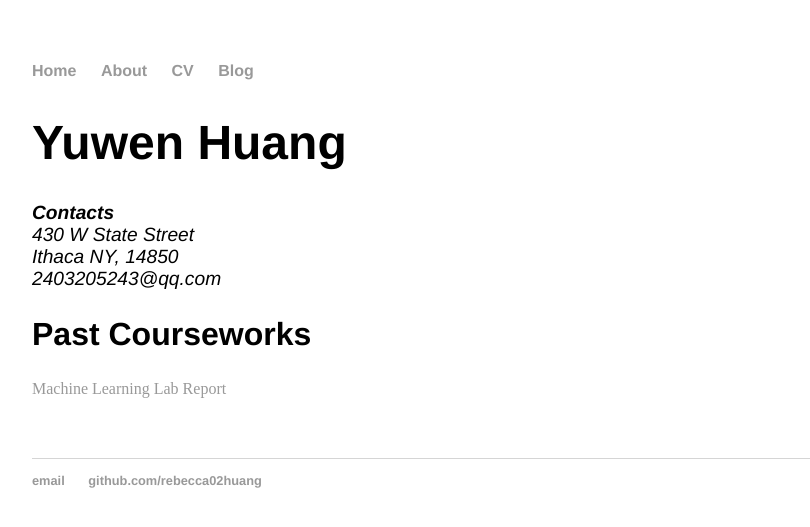
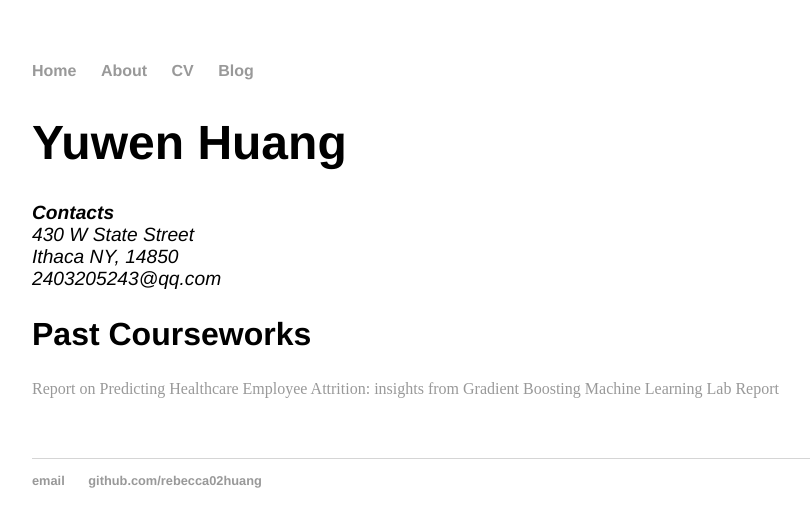
Before and after one commit to rebecca02huang/rebecca02huang.github.io, a Jekyll site: the page built from cv/index.html, in a window 1280 px wide. Shown: the top 527 px of the page, without its empty margins (160-970 px from the left). Built offline with Jekyll 4.4.1, drawn with Linux system fonts in a browser that asks for light colours.

Commit message:
Update index.html

```diff
--- a/cv/index.html
+++ b/cv/index.html
@@ -11,5 +11,6 @@ title: CV
         <span class="obfuscate">2403205243@qq.com</span>
     </address>
     <h2>Past Courseworks</h2>
+    <a href="/assets/documents/Gradient_Boosting.pdf">Report on Predicting Healthcare Employee Attrition: insights from Gradient Boosting</a>
     <a href="/assets/documents/Lab_Report.pdf">Machine Learning Lab Report</a>
 </div>
```
